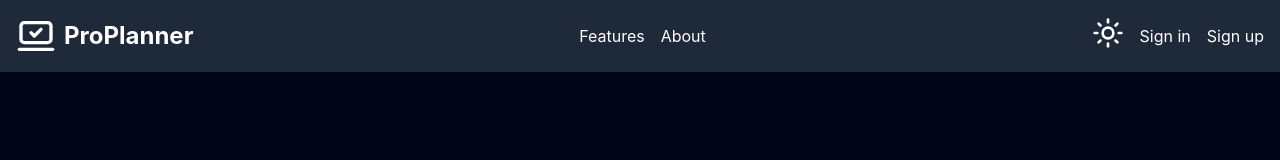
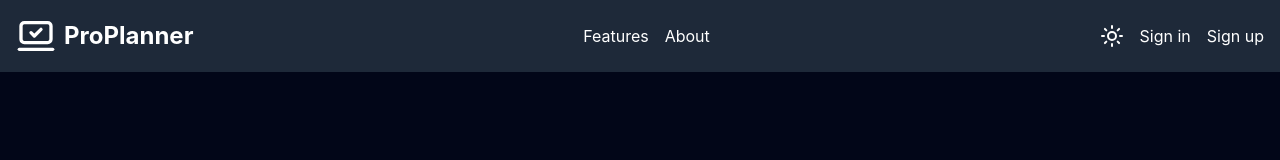
Before and after one commit to SAmaksh5097/ProPlanner-App, a React app in the folder frontend/: page / in a window 1280 px wide. Shown: the top 160 px of the page. Built offline with nearby package versions, Linux system fonts and the light colour scheme; the HTML template or start-up script is replaced by a standard one.

Commit message:
changes in homepage

```diff
--- a/frontend/src/components/Navbar.jsx
+++ b/frontend/src/components/Navbar.jsx
@@ -4,8 +4,8 @@
 import {SignInButton, SignUpButton} from '@clerk/clerk-react'
 const Navbar = () => {
   return (
-    <div className='bg-white text-black flex items-center justify-between shadow-md p-4 dark:bg-gray-800 dark:text-white'>
-        <div className='flex gap-2 text-2xl font-bold items-center'>
+    <div className=' text-black bg-gray-100  flex items-center justify-between shadow-xl p-4 dark:bg-gray-800 dark:text-white'>
+        <div className='flex gap-2 text-2xl font-bold items-center '>
             <LaptopMinimalCheck className='w-10 h-10' />
             <h1 >ProPlanner</h1>
         </div>
--- a/frontend/src/components/ThemeToggle.jsx
+++ b/frontend/src/components/ThemeToggle.jsx
@@ -19,9 +19,9 @@
   const [spin,setSpin] = useState(false)
 
   return (
-    <div>
+    <div className='flex'>
         <button className="rounded  border-gray-400 dark:border-gray-400 cursor-pointer shadow-mdhover:shadow-gray-600 transition-all ease-in-out" onClick={toggle}>
-            {theme==="light"?<Moon className={`h-8 w-8 ${spin?"animate-spin":""} `}/>:<Sun className={`h-8 w-8 ${spin?"animate-spin":""} `}/>}
+            {theme==="light"?<Moon className={`h-6 w-6 ${spin?"animate-spin":""} `}/>:<Sun className={`h-6 w-6 ${spin?"animate-spin":""} `}/>}
         </button>
 
 
```
